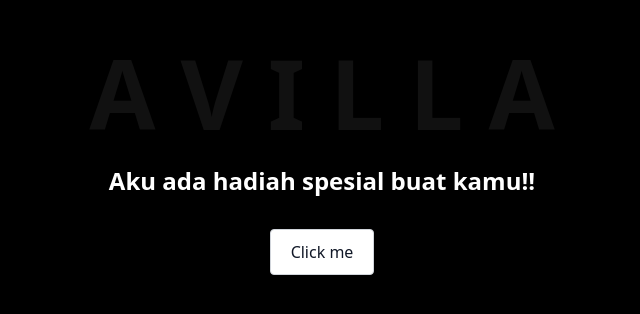
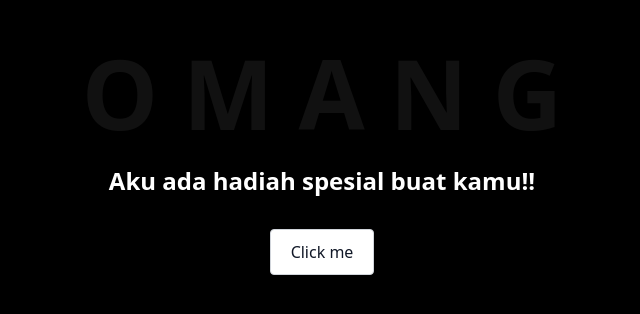
Before and after one commit to tamabytes/velvet, a website built with Vite: page index.html in a window 1280 px wide. Shown: the part 240-554 px from the top of the page, without its empty margins (318-958 px from the left). Built offline with nearby package versions, Linux system fonts and the light colour scheme.

Commit message:
feat: Update glow effect text

```diff
--- a/index.html
+++ b/index.html
@@ -11,12 +11,11 @@
       <div class="grid place-items-center h-full text-center">
         <div class="container mx-auto">
           <h1 class="text-7xl md:text-8xl font-bold" id="greetings">
+            <span>O</span>
+            <span>M</span>
             <span>A</span>
-            <span>V</span>
-            <span>I</span>
-            <span>L</span>
-            <span>L</span>
-            <span>A</span>
+            <span>N</span>
+            <span>G</span>
           </h1>
           <p class="mb-8 mt-6 text-xl md:text-2xl font-semibold">Aku ada hadiah spesial buat kamu!!</p>
           <button data-fancybox data-src="#dialog-flower"
```
